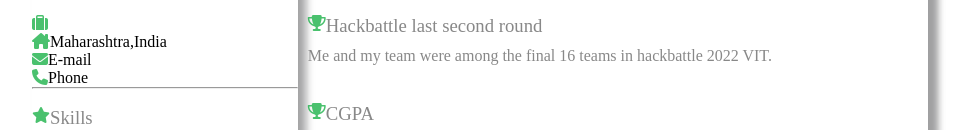
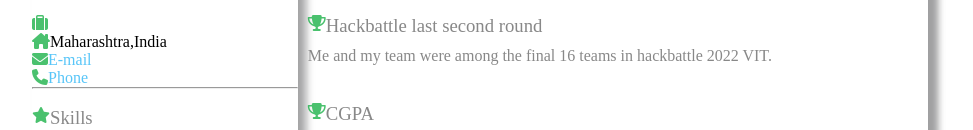
Before and after one commit to Sidop03/PORTFOLIO, a plain HTML site: page resume.html in a window 1280 px wide. Shown: the part 206-336 px from the top of the page, without its empty margins (160-1133 px from the left). Drawn offline with Linux system fonts and the light colour scheme.

Commit message:
Update resume.html

```diff
--- a/resume.html
+++ b/resume.html
@@ -28,10 +28,10 @@
                     <i class="fa-solid fa-house-chimney"></i> Maharashtra,India
                 </div>
                 <div class="info">
-                    <i class="fa-solid fa-envelope"></i> <a href="mailto:siddhant.vyas2022@vitstudent.ac.in" target="_blank"><p style="color: black;">E-mail</p></a>
+                    <i class="fa-solid fa-envelope"></i> <a href="mailto:siddhant.vyas2022@vitstudent.ac.in" target="_blank"><p style="color: #57c5f8;">E-mail</p></a>
                 </div>
                 <div class="info">
-                    <i class="fa-solid fa-phone"></i> <a href="tel:+919119287167" target="_blank"><p style="color: black;">Phone</p></a>
+                    <i class="fa-solid fa-phone"></i> <a href="tel:+919119287167" target="_blank"><p style="color: #57c5f8;">Phone</p></a>
                     <br>
                 </div>
             </div>
```
